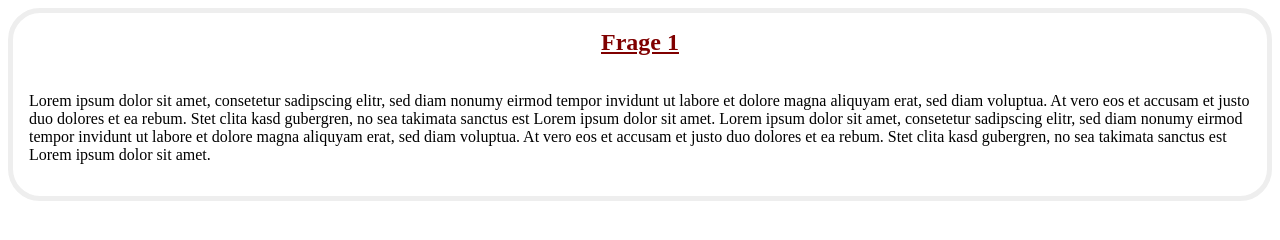
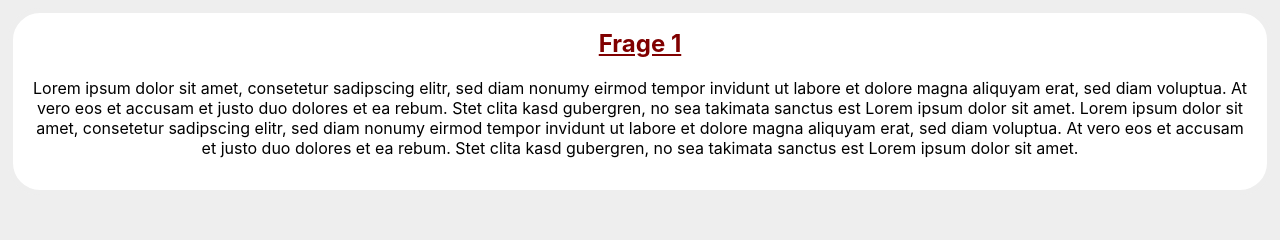
Before and after one commit to NikRoe/Quiz-App, a website: page index.html in a window 1280 px wide. Drawn offline with Linux system fonts and the light colour scheme.

Commit message:
extend first story

```diff
--- a/style.css
+++ b/style.css
@@ -1,3 +1,4 @@
 @import url(style/base.css);
-
+@import url(style/variables.css);
 @import url(style/components/Card.css);
+@import url(style/utils.css);
--- a/style/base.css
+++ b/style/base.css
@@ -1,3 +1,12 @@
 * {
   box-sizing: border-box;
 }
+
+html {
+  font-family: -apple-system, BlinkMacSystemFont, "Segoe UI", Roboto, Oxygen,
+    Ubuntu, Cantarell, "Open Sans", "Helvetica Neue", sans-serif;
+}
+
+body {
+  background-color: #eeeeee;
+}
--- a/style/components/Card.css
+++ b/style/components/Card.css
@@ -3,10 +3,7 @@
   border: 5px solid #eeeeee;
   padding: 1rem;
   border-radius: 2rem;
-  display: flex;
-  justify-content: center;
-  align-content: center;
-  flex-wrap: wrap;
+  text-align: center;
 }
 
 .Card__title {
```
Also changed, not shown: style/components/Card.stories.js (+7 -0 lines), style/utils.css (added), style/variables.css (added).
